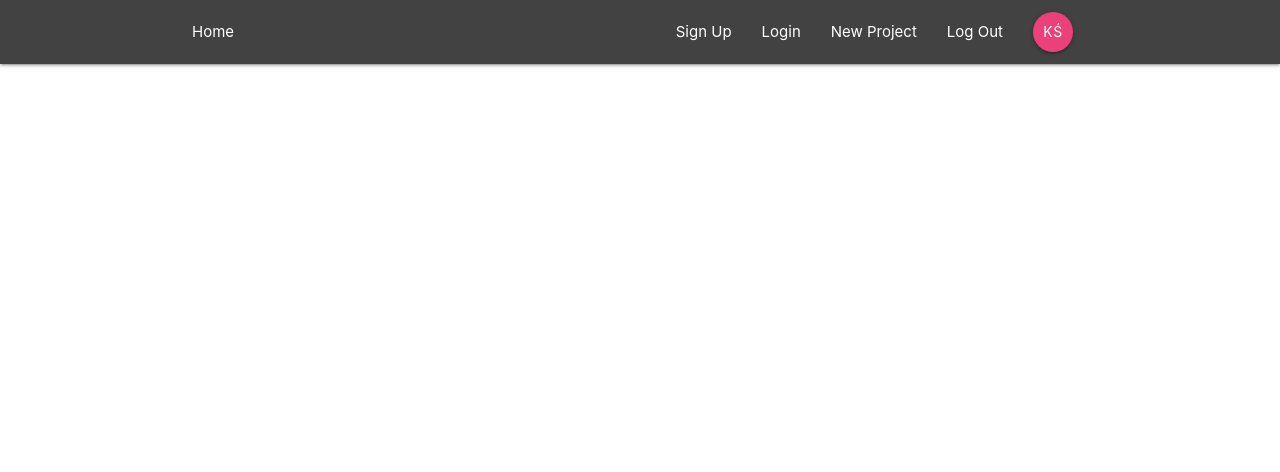
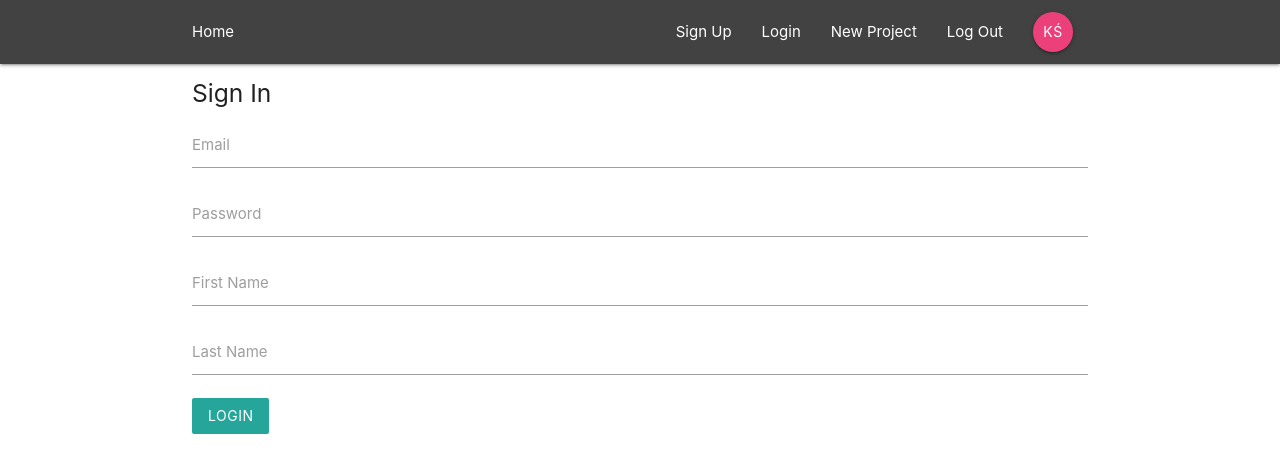
Before and after one commit to khazarr/react-redux-firebase, a React (Create React App) app: page /signup in a window 1280 px wide. Shown: the top 472 px of the page. Built offline with nearby package versions, Linux system fonts and the light colour scheme.

Commit message:
sign up & sign in components

```diff
--- a/public/index.html
+++ b/public/index.html
@@ -38,5 +38,6 @@
       To begin the development, run `npm start` or `yarn start`.
       To create a production bundle, use `npm run build` or `yarn build`.
     -->
+  <script src="https://cdnjs.cloudflare.com/ajax/libs/materialize/1.0.0/js/materialize.min.js"></script>
   </body>
 </html>
--- a/src/App.js
+++ b/src/App.js
@@ -3,8 +3,11 @@
 import Navbar from './components/layout/Navbar'
 import Dashboard from './components/dashboard/Dashboard'
 import ProjectDetails from './components/projects/ProjectDetails'
+import SignIn from './components/auth/SignIn'
+import SignUp from './components/auth/SignUp'
 
 class App extends Component {
+
   render () {
     return (
       <BrowserRouter>
@@ -13,6 +16,8 @@
           <Switch>
             <Route exact path='/' component={Dashboard} />
             <Route path='/project/:id' component={ProjectDetails} />
+            <Route path='/signin' component={SignIn} />
+            <Route path='/signup' component={SignUp} />
           </Switch>
         </div>
       </BrowserRouter>
--- a/src/components/auth/SignIn.js
+++ b/src/components/auth/SignIn.js
@@ -0,0 +1,44 @@
+import React, { Component } from 'react'
+
+class SignIn extends Component {
+  constructor (props) {
+    super(props)
+    this.state = {
+      email: '',
+      password: ''
+    }
+    this.handleChange = this.handleChange.bind(this)
+    this.handleSubmit = this.handleSubmit.bind(this)
+  }
+  handleChange (e) {
+    this.setState({
+      [e.target.id]: e.target.value
+    })
+  }
+  handleSubmit (e) {
+    e.preventDefault()
+    console.log(this.state)
+  }
+  render () {
+    return (
+      <div className='container'>
+        <form onSubmit={this.handleSubmit} className='white'>
+          <h5 className='gray-text text-darken-3'>Sign In</h5>
+          <div className='input-field'>
+            <label htmlFor='email'>Email</label>
+            <input type='email' id='email' onChange={this.handleChange} />
+          </div>
+          <div className='input-field'>
+            <label htmlFor='password'>Password</label>
+            <input type='password' id='password' onChange={this.handleChange} />
+          </div>
+          <div className='input-field'>
+            <button className='btn lighten-1 z-depth-0'>Login</button>
+          </div>
+        </form>
+      </div>
+    )
+  }
+}
+
+export default SignIn
--- a/src/components/auth/SignUp.js
+++ b/src/components/auth/SignUp.js
@@ -0,0 +1,54 @@
+import React, { Component } from 'react'
+
+class SignUp extends Component {
+  constructor (props) {
+    super(props)
+    this.state = {
+      email: '',
+      password: '',
+      firstName: '',
+      lastName: ''
+    }
+    this.handleChange = this.handleChange.bind(this)
+    this.handleSubmit = this.handleSubmit.bind(this)
+  }
+  handleChange (e) {
+    this.setState({
+      [e.target.id]: e.target.value
+    })
+  }
+  handleSubmit (e) {
+    e.preventDefault()
+    console.log(this.state)
+  }
+  render () {
+    return (
+      <div className='container'>
+        <form onSubmit={this.handleSubmit} className='white'>
+          <h5 className='gray-text text-darken-3'>Sign In</h5>
+          <div className='input-field'>
+            <label htmlFor='email'>Email</label>
+            <input type='email' id='email' onChange={this.handleChange} />
+          </div>
+          <div className='input-field'>
+            <label htmlFor='password'>Password</label>
+            <input type='password' id='password' onChange={this.handleChange} />
+          </div>
+          <div className='input-field'>
+            <label htmlFor='firstName'>First Name</label>
+            <input type='text' id='firstName' onChange={this.handleChange} />
+          </div>
+          <div className='input-field'>
+            <label htmlFor='lastName'>Last Name</label>
+            <input type='text' id='lastName' onChange={this.handleChange} />
+          </div>
+          <div className='input-field'>
+            <button className='btn lighten-1 z-depth-0'>Login</button>
+          </div>
+        </form>
+      </div>
+    )
+  }
+}
+
+export default SignUp
```
